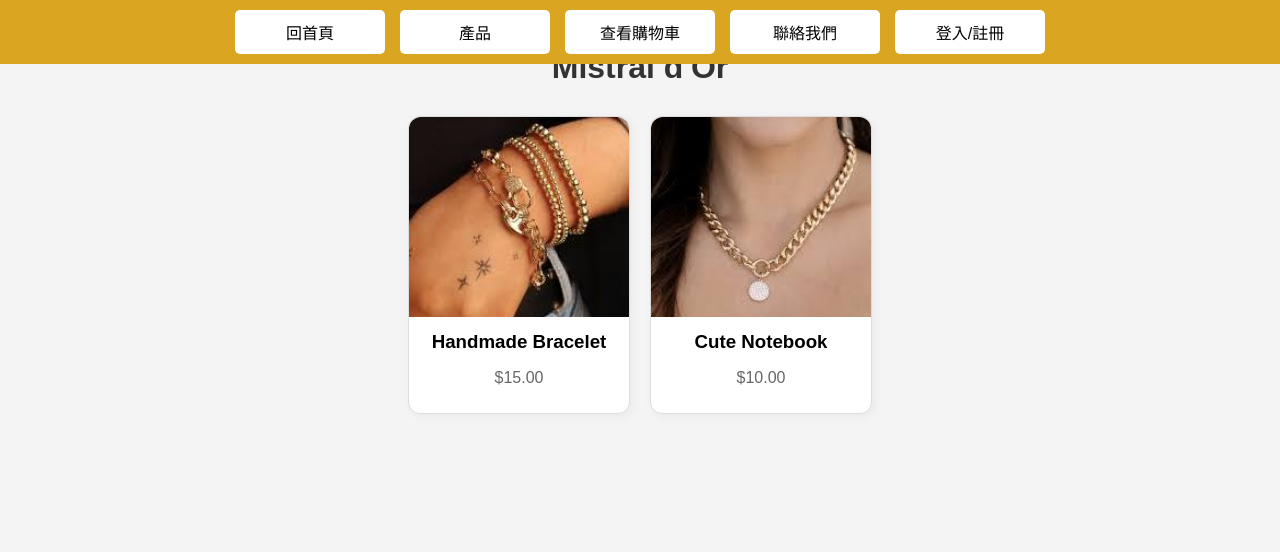
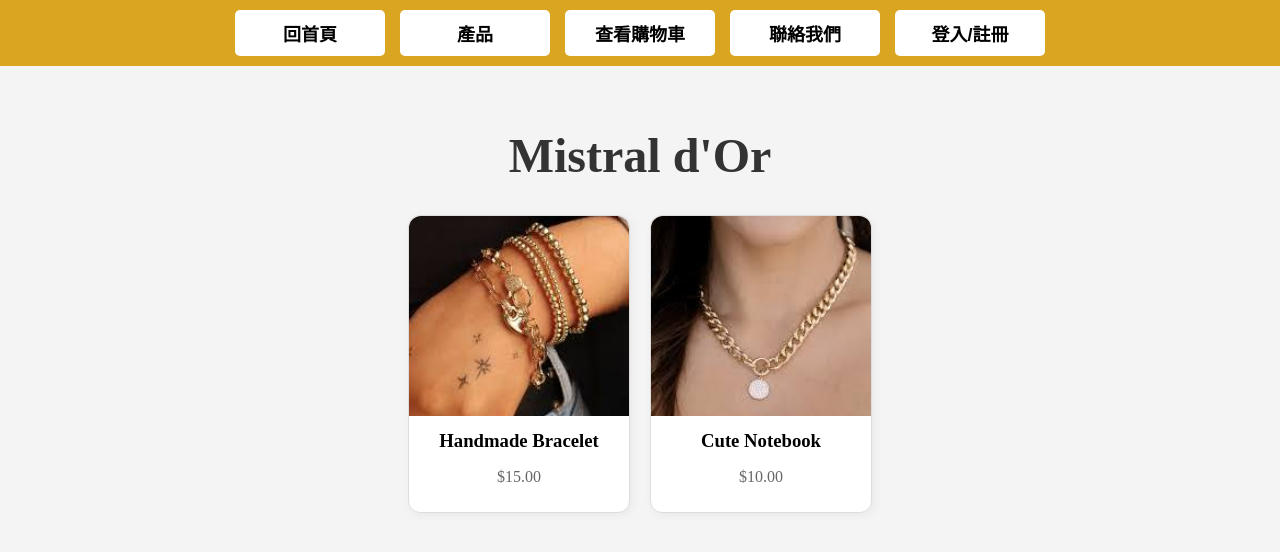
Before and after one commit to hanhan03/mistraldor, a plain HTML site: page index.html in a window 1280 px wide. Drawn offline with Linux system fonts and the light colour scheme.

Commit message:
Update style.css

```diff
--- a/style.css
+++ b/style.css
@@ -1,13 +1,18 @@
 body {
-    font-family: Arial, sans-serif;
+    font-family: "Playfair Display", serif; /* 優雅字體 */
     padding: 20px;
     background-color: #f4f4f4;
+    text-align: center;
 }
 
 h1 {
-    text-align: center;
+    font-size: 48px; /* 增大標題字體 */
+    font-weight: bold; /* 加粗 */
     color: #333;
+    margin-top: 100px; /* 增加與橫幅的距離 */
+    font-family: "Playfair Display", serif;
 }
+
 .banner {
     position: fixed;
     top: 0;
@@ -28,13 +33,17 @@ body {
     flex-grow: 1;
     max-width: 150px;
     cursor: pointer;
-    font-size: 16px;
+    font-size: 18px;
+    font-family: "Arial", sans-serif;
+    font-weight: bold;
     border-radius: 5px;
     text-align: center;
+    transition: all 0.3s;
 }
 
 .banner button:hover {
-    background-color: #ddd;
+    background-color: #FFD700;
+    color: #000;
 }
 
 .product-grid {
```
Lines whose indentation alone changed are shown as unchanged.
